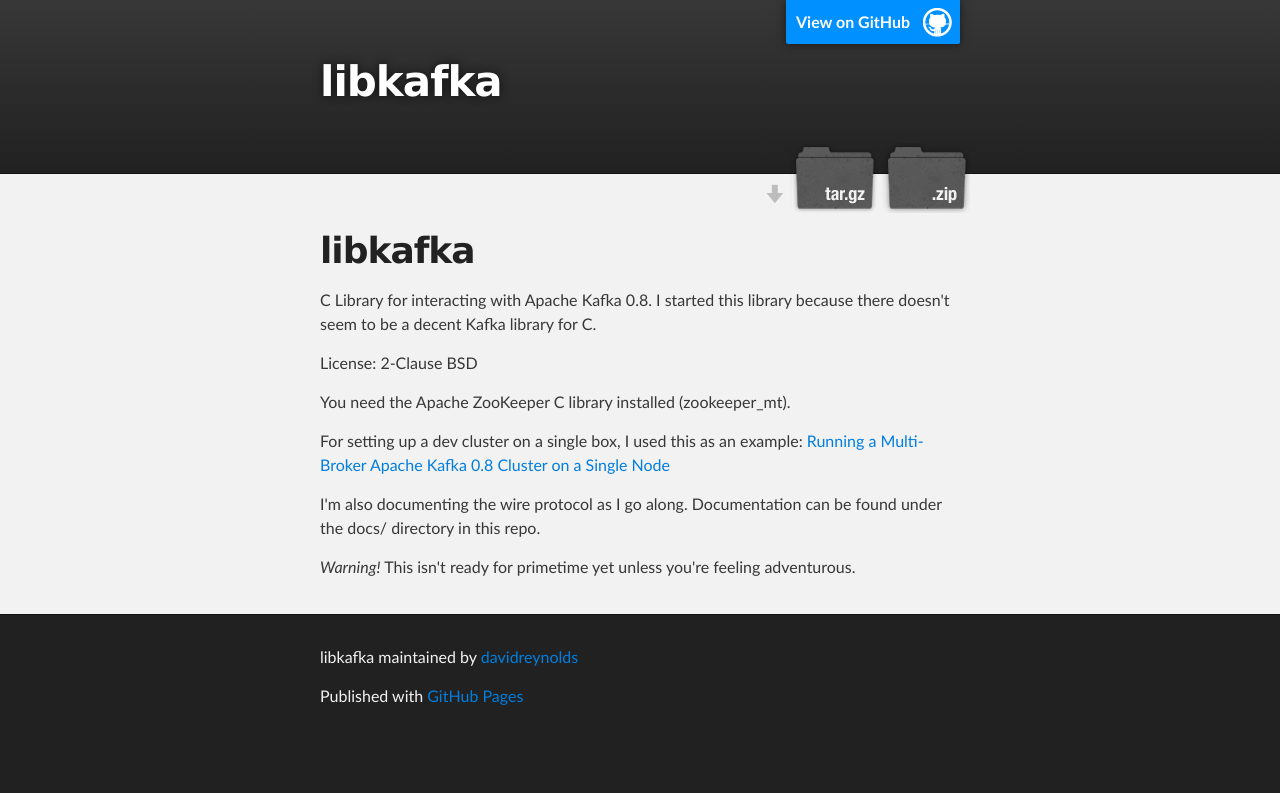
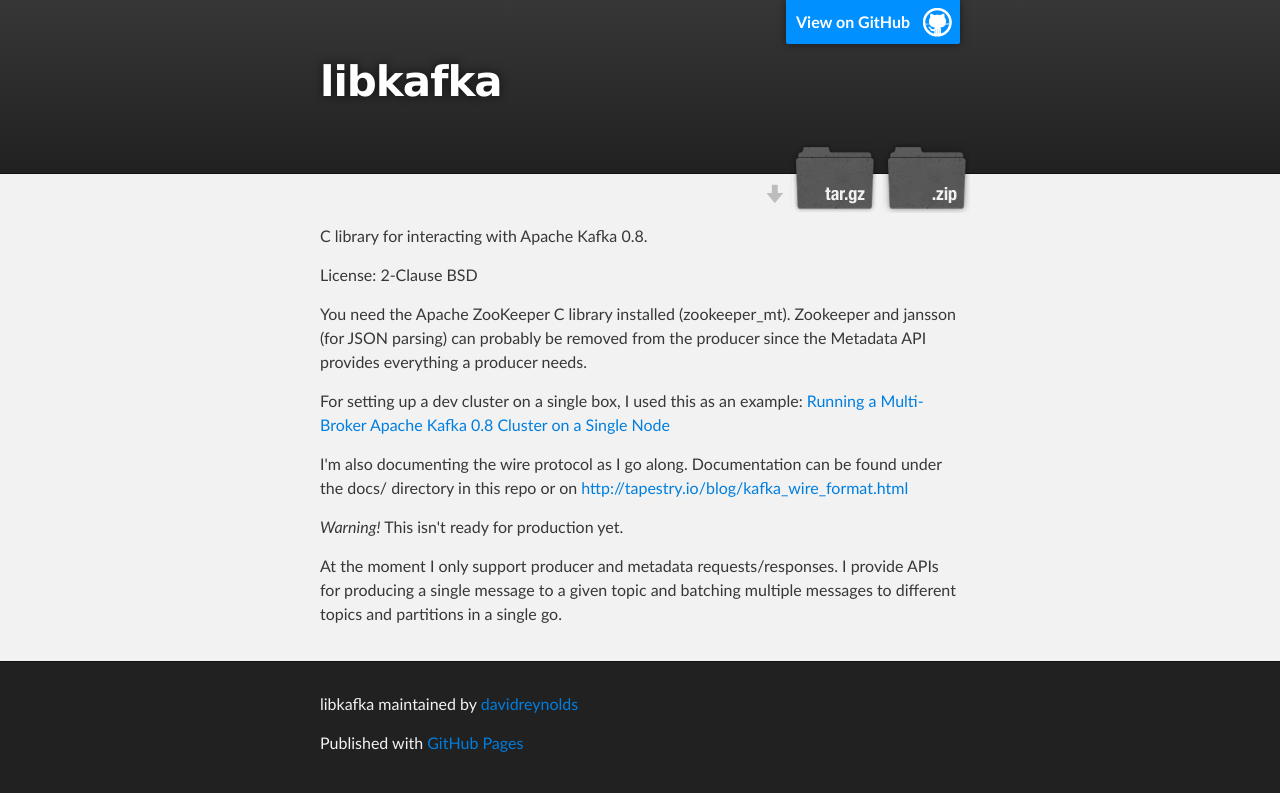
Before and after one commit to keevi7c3l/libkafka-1, a plain HTML site: page index.html in a window 1280 px wide. Drawn offline with Linux system fonts and the light colour scheme.

```diff
--- a/index.html
+++ b/index.html
@@ -31,22 +31,24 @@
     <!-- MAIN CONTENT -->
     <div id="main_content_wrap" class="outer">
       <section id="main_content" class="inner">
-        <h1>
-<a name="libkafka" class="anchor" href="#libkafka"><span class="octicon octicon-link"></span></a>libkafka</h1>
-
-<p>C Library for interacting with Apache Kafka 0.8. I started this library because
-there doesn't seem to be a decent Kafka library for C.</p>
+        <p>C library for interacting with Apache Kafka 0.8.</p>
 
 <p>License: 2-Clause BSD</p>
 
-<p>You need the Apache ZooKeeper C library installed (zookeeper_mt).</p>
+<p>You need the Apache ZooKeeper C library installed (zookeeper_mt). Zookeeper and
+jansson (for JSON parsing) can probably be removed from the producer since the
+Metadata API provides everything a producer needs.</p>
 
 <p>For setting up a dev cluster on a single box, I used this as an example: <a href="http://www.michael-noll.com/blog/2013/03/13/running-a-multi-broker-apache-kafka-cluster-on-a-single-node/">Running a Multi-Broker Apache Kafka 0.8 Cluster on a Single Node</a></p>
 
 <p>I'm also documenting the wire protocol as I go along. Documentation can be found
-under the docs/ directory in this repo.</p>
+under the docs/ directory in this repo or on <a href="http://tapestry.io/blog/kafka_wire_format.html">http://tapestry.io/blog/kafka_wire_format.html</a></p>
 
-<p><em>Warning!</em> This isn't ready for primetime yet unless you're feeling adventurous.</p>
+<p><em>Warning!</em> This isn't ready for production yet.</p>
+
+<p>At the moment I only support producer and metadata requests/responses. I provide
+APIs for producing a single message to a given topic and batching multiple
+messages to different topics and partitions in a single go.</p>
       </section>
     </div>
 
--- a/params.json
+++ b/params.json
@@ -1 +1 @@
-{"name":"libkafka","tagline":"","body":"libkafka\r\n========\r\n\r\nC Library for interacting with Apache Kafka 0.8. I started this library because\r\nthere doesn't seem to be a decent Kafka library for C.\r\n\r\nLicense: 2-Clause BSD\r\n\r\nYou need the Apache ZooKeeper C library installed (zookeeper_mt).\r\n\r\nFor setting up a dev cluster on a single box, I used this as an example: [Running a Multi-Broker Apache Kafka 0.8 Cluster on a Single Node](http://www.michael-noll.com/blog/2013/03/13/running-a-multi-broker-apache-kafka-cluster-on-a-single-node/)\r\n\r\nI'm also documenting the wire protocol as I go along. Documentation can be found\r\nunder the docs/ directory in this repo.\r\n\r\n*Warning!* This isn't ready for primetime yet unless you're feeling adventurous.","google":"","note":"Don't delete this file! It's used internally to help with page regeneration."}
+{"name":"libkafka","tagline":"","body":"C library for interacting with Apache Kafka 0.8.\r\n\r\nLicense: 2-Clause BSD\r\n\r\nYou need the Apache ZooKeeper C library installed (zookeeper_mt). Zookeeper and\r\njansson (for JSON parsing) can probably be removed from the producer since the\r\nMetadata API provides everything a producer needs.\r\n\r\nFor setting up a dev cluster on a single box, I used this as an example: [Running a Multi-Broker Apache Kafka 0.8 Cluster on a Single Node](http://www.michael-noll.com/blog/2013/03/13/running-a-multi-broker-apache-kafka-cluster-on-a-single-node/)\r\n\r\nI'm also documenting the wire protocol as I go along. Documentation can be found\r\nunder the docs/ directory in this repo or on http://tapestry.io/blog/kafka_wire_format.html\r\n\r\n*Warning!* This isn't ready for production yet.\r\n\r\nAt the moment I only support producer and metadata requests/responses. I provide\r\nAPIs for producing a single message to a given topic and batching multiple\r\nmessages to different topics and partitions in a single go.","google":"","note":"Don't delete this file! It's used internally to help with page regeneration."}
```
